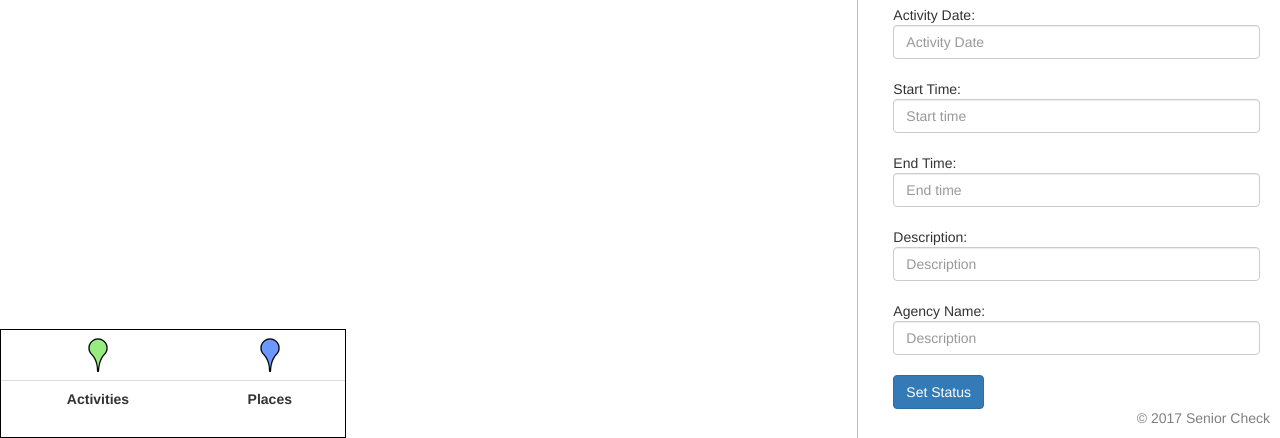
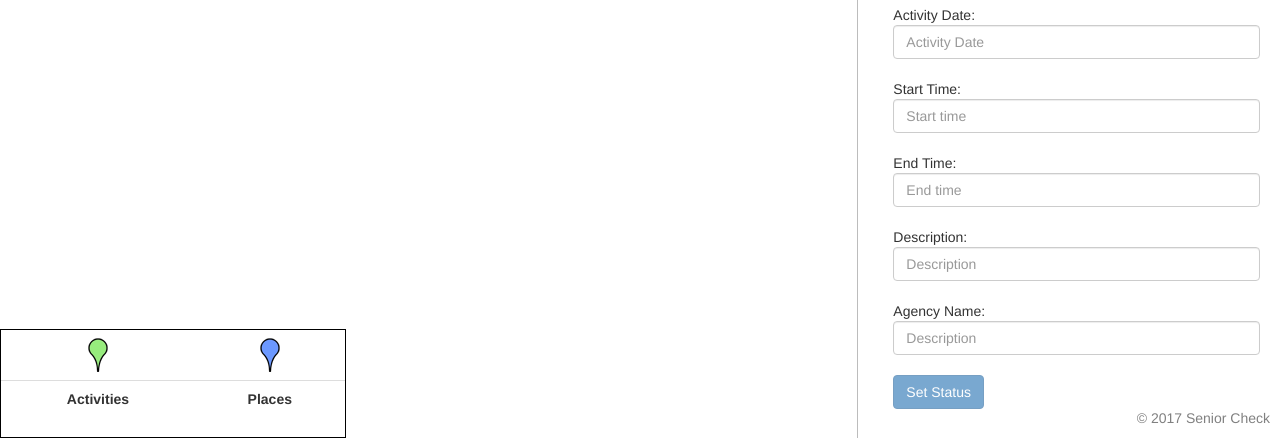
Before and after one commit to Troy-Ingel/TechChallengeFinal, a website: page public/index.html in a window 1280 px wide. Shown: the part 362-800 px from the top of the page. Drawn offline with nearby package versions, Linux system fonts and the light colour scheme; some packages are replaced by stand-ins of ours.

Commit message:
Require activity fields

```diff
--- a/public/app/views/entry.html
+++ b/public/app/views/entry.html
@@ -45,7 +45,7 @@
 		</div>
 
 <!-- ng-disabled="!$parent.lat || !$parent.lon || !data.first_name || !data.last_name" -->
-		<button class="btn btn-primary mt20" ng-click="addActivity()">Set Status</button>
+		<button ng-disabled="!data.activityName || !data.address || !data.date || !data.startTime || !data.endTime" class="btn btn-primary mt20" ng-click="addActivity()">Set Status</button>
 	</div>
 
 	<button ng-show="statusSet && !updating" class="btn btn-default" ng-click="updating=true">Update Status</button>
```
